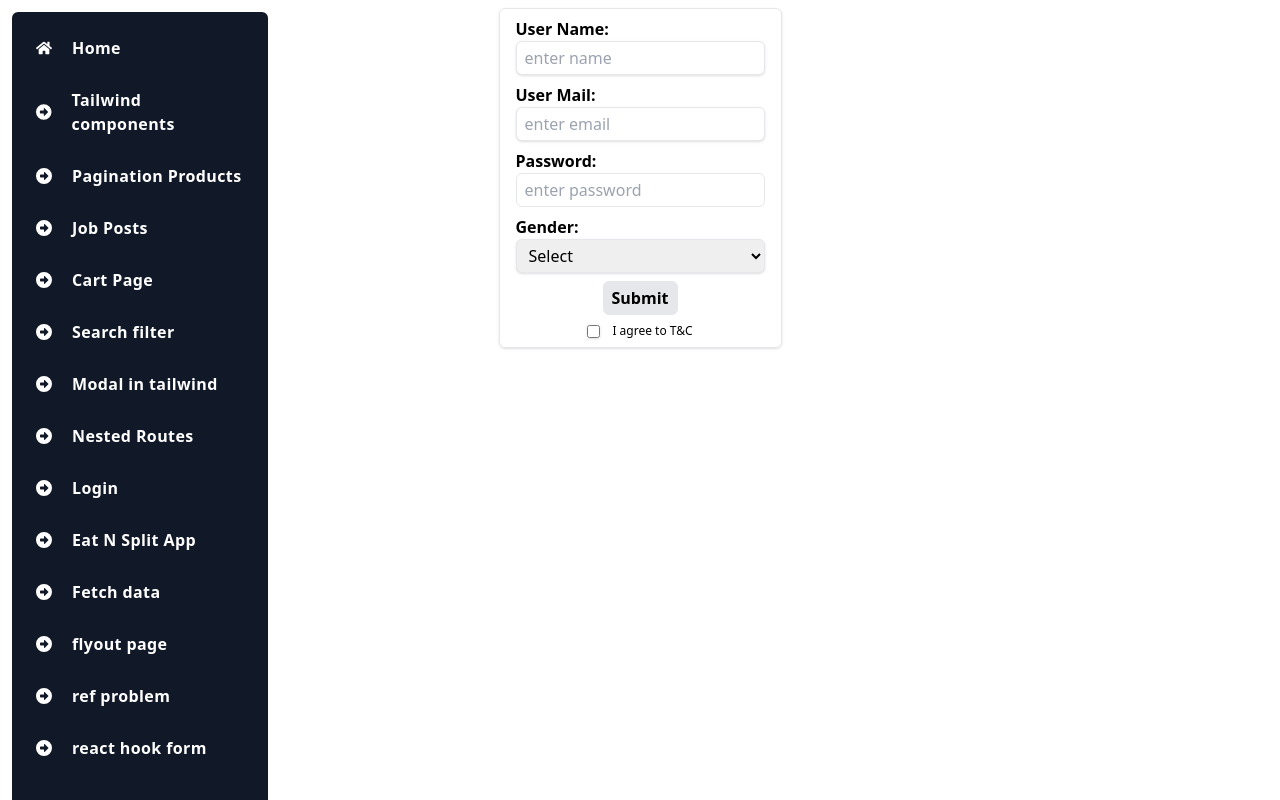
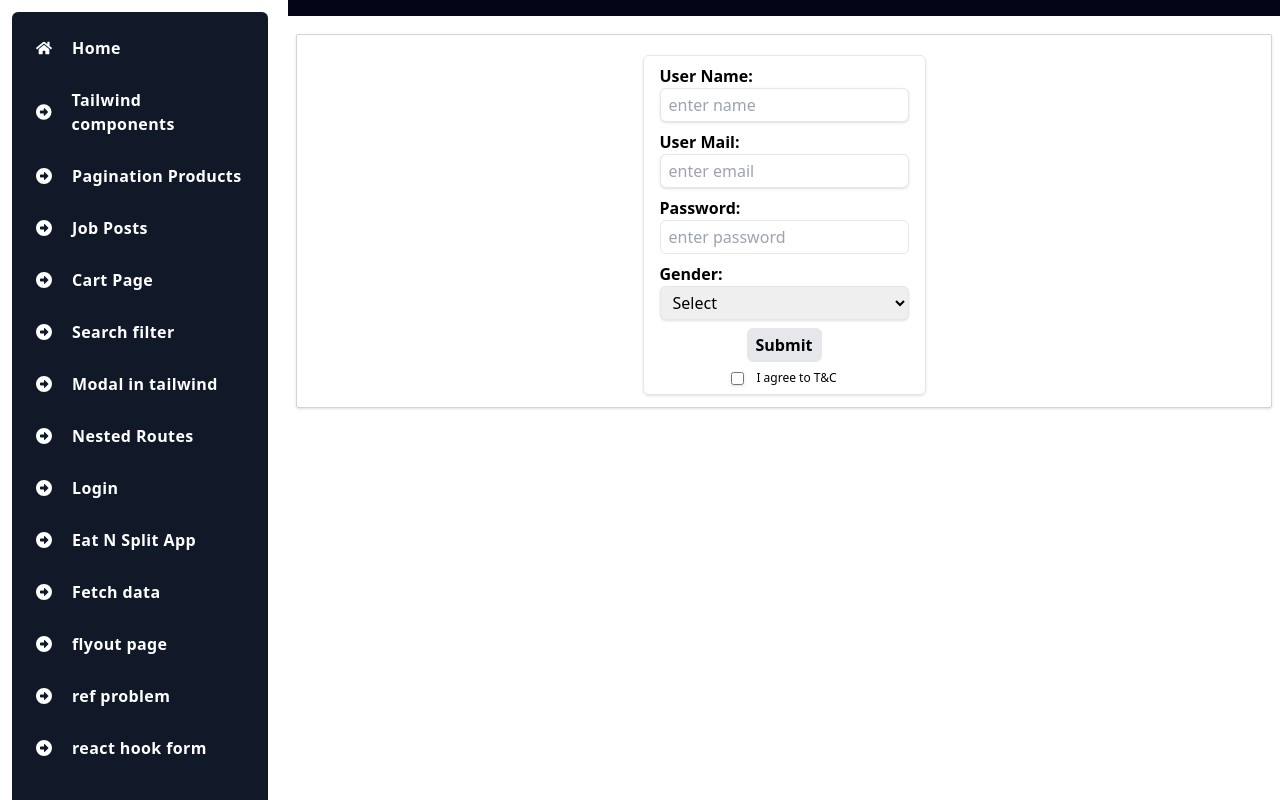
Before and after one commit to randhavevaibhav/reactProblems, a React (Vite) app: page /userform in a window 1280 px wide. Built offline with nearby package versions, Linux system fonts and the light colour scheme.

Commit message:
Added main layout

```diff
--- a/src/pages/UserForm.jsx
+++ b/src/pages/UserForm.jsx
@@ -1,5 +1,10 @@
 import React, { forwardRef } from "react";
 import { useForm } from "react-hook-form";
+
+// components import
+import MainLayout from "../components/MainLayout/MainLayout";
+import Container from "../components/Container/Container";
+// components import
 
 import Button from "../components/Buttton/Button";
 
@@ -41,6 +46,9 @@ const UserForm = () => {
   console.log("Errors in form ===> ", errors);
   return (
     <>
+      <MainLayout>
+        <Container>
+
       <div>
         <form
           action="#"
@@ -126,6 +134,8 @@ const UserForm = () => {
           </div>
         </form>
       </div>
+          </Container>
+        </MainLayout>
     </>
   );
 };
```
